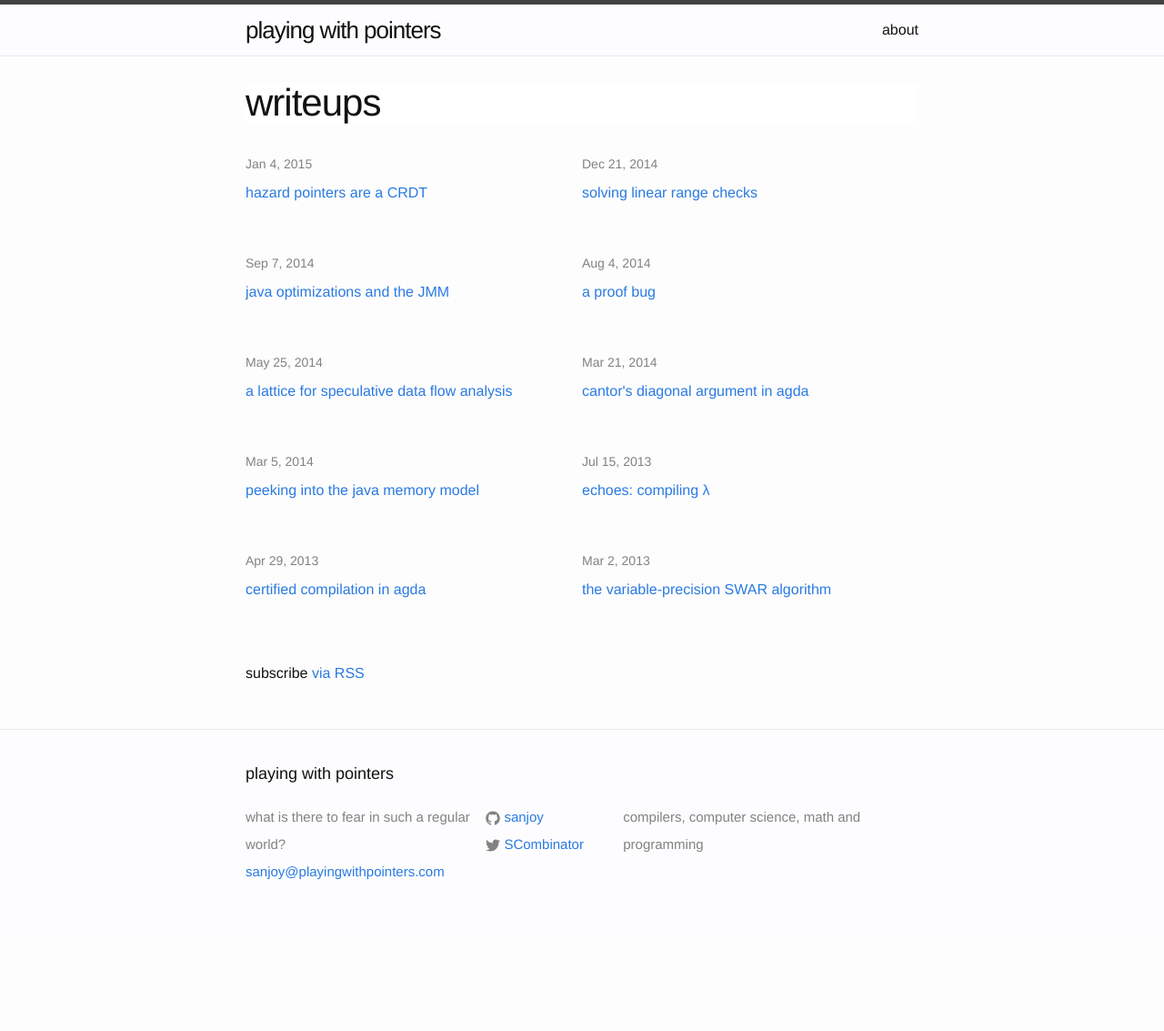
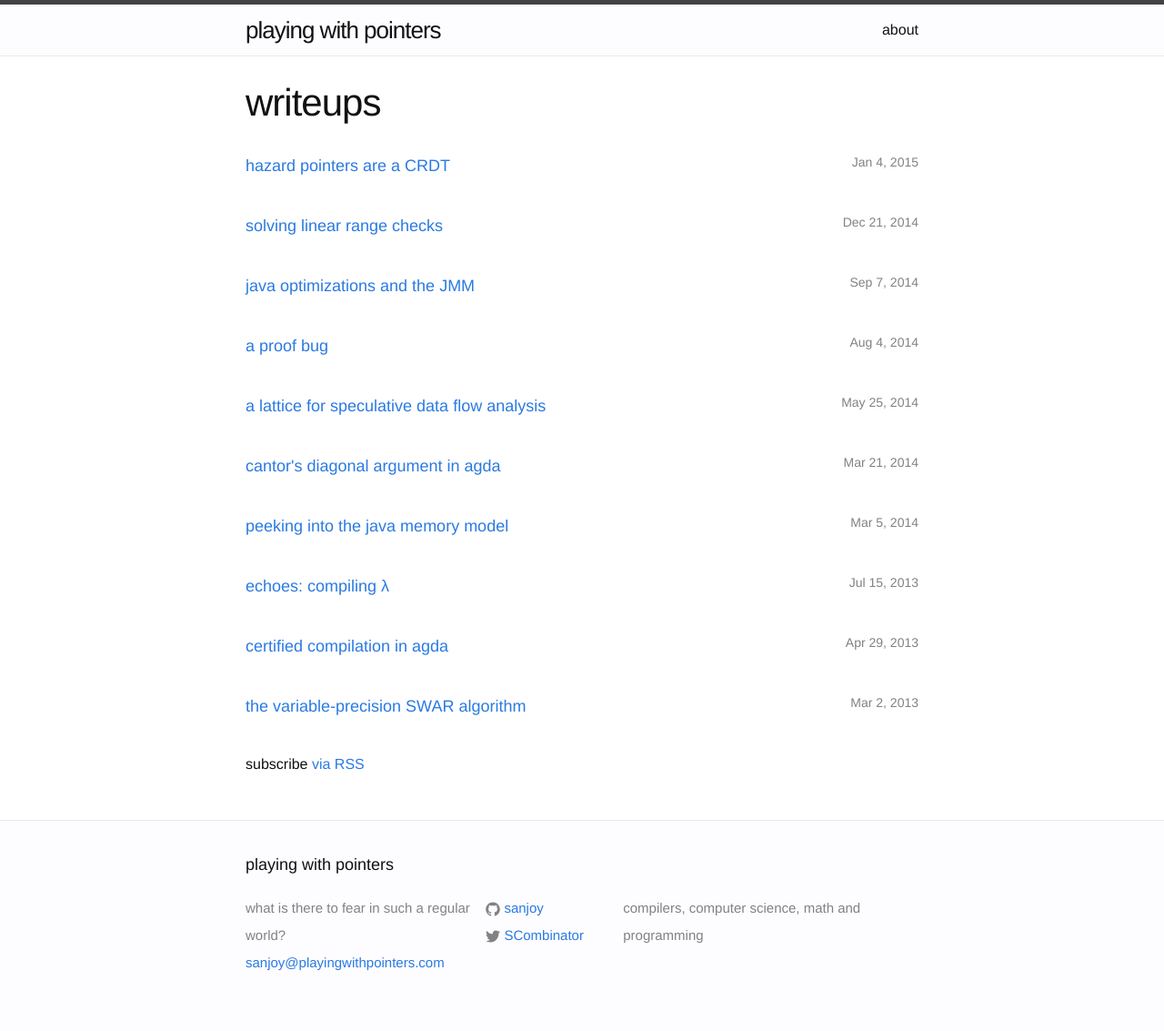
Before and after one commit to sanjoy/playingwithpointers.com, a Jekyll site: the page built from index.html, in a window 1280 px wide. Shown: the whole page at 91% size. Built offline with Jekyll 4.4.1, drawn with Linux system fonts in a browser that asks for light colours; before the commit the page ends 1033 px from its top, so only the background shows below that.

Commit message:
style changes.

```diff
--- a/_sass/_layout.scss
+++ b/_sass/_layout.scss
@@ -174,42 +174,44 @@
     font-size: 20px;
 }
 
-@media (min-device-width: $on-laptop) {
-    .post-list {
-        margin-left: 0;
-        list-style: none;
-        overflow: hidden;
+.post-list {
+    margin-left: 0;
+    list-style: none;
 
-        > li {
-            float: left;
-            display: inline;
-            width: 50%;
-            margin-bottom: $spacing-unit;
-        }
+    > li {
+        margin-bottom: $spacing-unit;
     }
 }
 
-@media (max-device-width: $on-laptop) {
-    .post-list {
-        margin-left: 0;
-        list-style: none;
-
-        > li {
-            margin-bottom: $spacing-unit;
-        }
-    }
+@media (min-device-width: $on-laptop) {
+.post-meta {
+    color: $grey-color;
+    display: inline-block;
+    vertical-align: middle;
+    float: right;
+    font-size: $small-font-size;
+}
 }
 
+@media (max-device-width: $on-laptop) {
 .post-meta {
     font-size: $small-font-size;
     color: $grey-color;
 }
-
-.post-link {
-    display: block;
-    font-size: 16px;
 }
 
+@media (min-device-width: $on-laptop) {
+.post-link {
+    font-size: 22px;
+}
+}
+
+@media (max-device-width: $on-laptop) {
+.post-link {
+    font-size: 18px;
+    display: block;
+}
+}
 
 
 /**
--- a/css/main.scss
+++ b/css/main.scss
@@ -15,7 +15,7 @@ $code-line-height: 1.5;
 $spacing-unit:     30px;
 
 $text-color:       #111;
-$background-color: #fdfdfd;
+$background-color: #ffffff;
 $brand-color:      #2a7ae2;
 
 $grey-color:       #828282;
--- a/index.html
+++ b/index.html
@@ -10,11 +10,10 @@ layout: default
   <ul class="post-list">
     {% for post in site.posts %}
       <li>
-        <span class="post-meta">{{ post.date | date: "%b %-d, %Y" }}</span>
-
-        <h2>
+	<div>
+          <span class="post-meta">{{ post.date | date: "%b %-d, %Y" }}</span>
           <a class="post-link" href="{{ post.url | prepend: site.baseurl }}">{{ post.title }}</a>
-        </h2>
+	</div>
       </li>
     {% endfor %}
   </ul>
```
